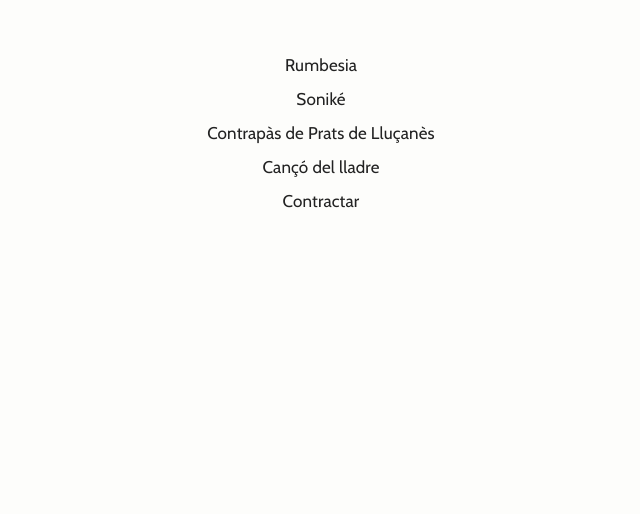
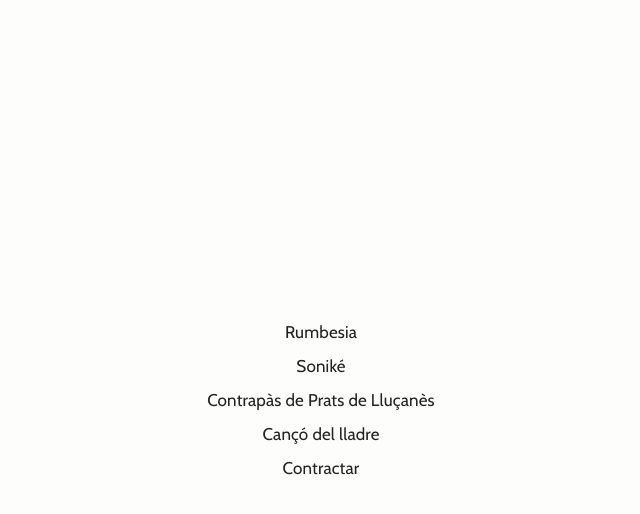
Before and after one commit to joansardanspla/joansardanspla, a plain HTML site: page index.html in a window 1280 px wide. Shown: the whole page, without its empty margins (319-959 px from the left). Drawn offline with nearby package versions, Linux system fonts and the light colour scheme.

Commit message:
Refactor CSS for body and main elements
Adjusted main styling for better layout and alignment.

```diff
--- a/index.html
+++ b/index.html
@@ -21,15 +21,20 @@
   letter-spacing: 0.01em;
   color: #222;
   margin: 0;
+
+  min-height: 100vh;
+  display: flex;
+  justify-content: center;
+  align-items: center;
 }
 
 main {
+  width: 100%;
   max-width: 480px;
-  padding: 48px 24px;
-  margin: 0 auto;
+  padding: 24px;
+  box-sizing: border-box;
   text-align: center;
 }
-
 
     .js-link {
       display: block;
```
Lines whose indentation alone changed are shown as unchanged.
